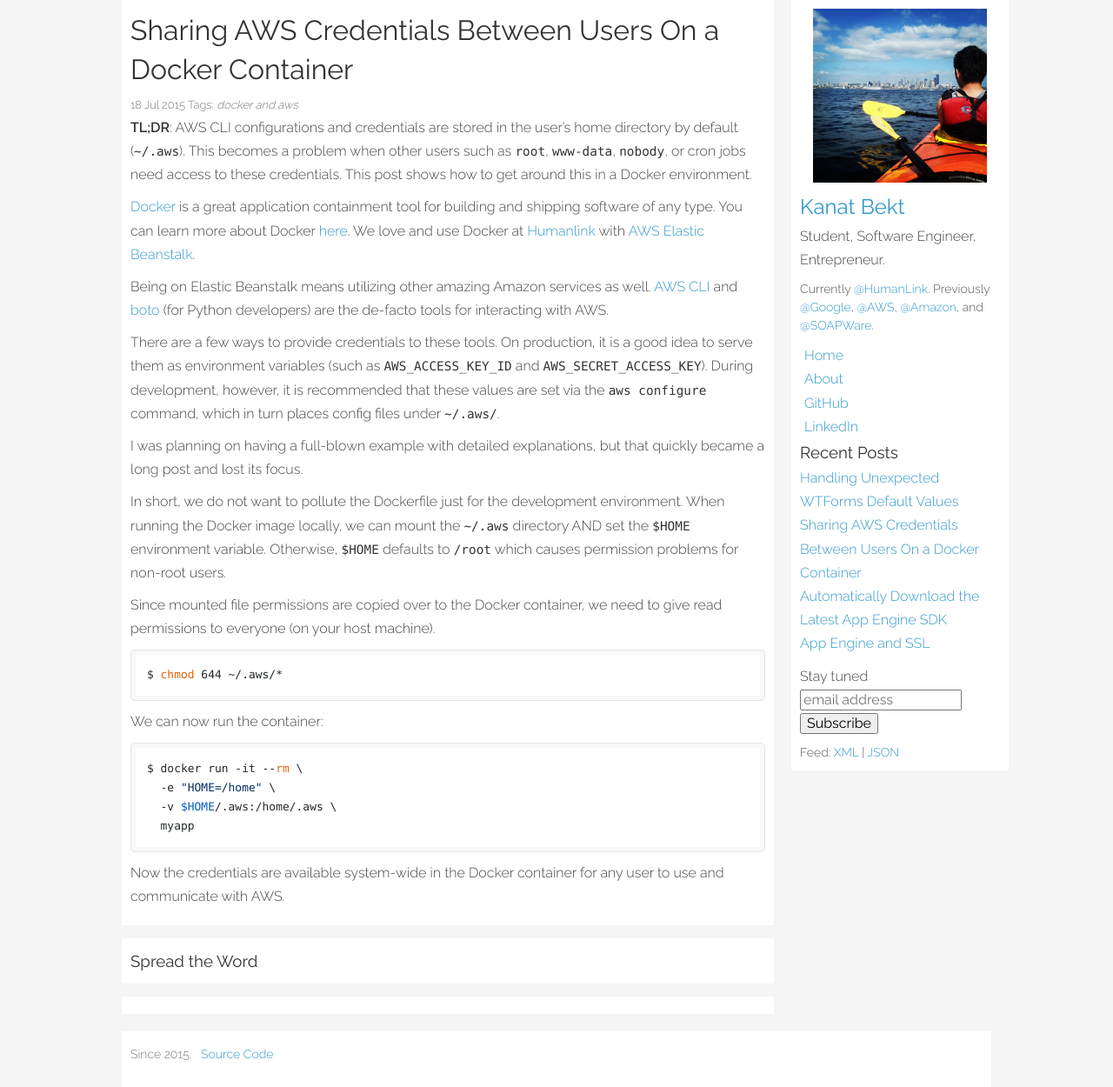
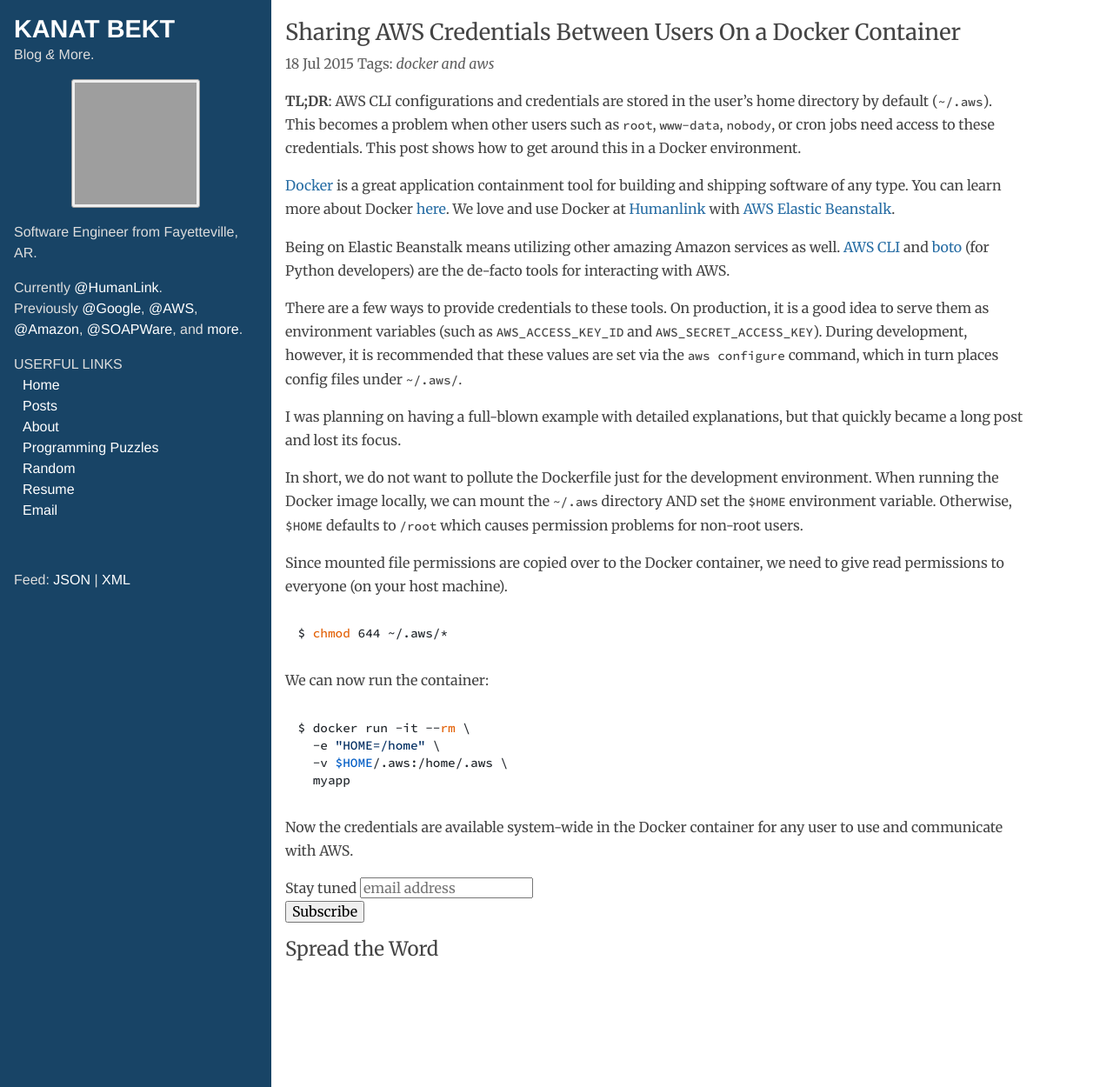
Before and after one commit to Bekt/bekt.net, a Jekyll site: the page built from _posts/2015-07-18-docker-aws-credentials.md, in a window 1280 px wide and 1250 px high. Shown: the whole window at 87% size. Built offline with Jekyll 4.4.1, drawn with Linux system fonts in a browser that asks for light colours; nearby versions of some CDN libraries; some web fonts are replaced; comment, search, counter and statistics services are not loaded; grey boxes are pictures that could not be loaded.

Commit message:
Quick redesign.

```diff
--- a/_config.yml
+++ b/_config.yml
@@ -2,7 +2,7 @@ safe: true
 source: .
 destination: ./_site
 lsi: false
-paginate: 6
+paginate: 1000
 pygments: true
 permalink: /b/:title
 baseurl: "http://bekt.github.io"
--- a/_layouts/default.html
+++ b/_layouts/default.html
@@ -1,94 +1,102 @@
 <!doctype html>
-<html>
+<html lang="en">
 <head>
+  <title>{{ page.title }} | Kanat Bekt</title>
   <meta charset="utf-8">
   <meta http-equiv="X-UA-Compatible" content="IE=edge,chrome=1">
-    <meta name="viewport" content="width=device-width, initial-scale=1">
-    <title>{{ page.title }} | Kanat Bekt</title>
-    <link rel="stylesheet" href="//cdnjs.cloudflare.com/ajax/libs/normalize/3.0.3/normalize.min.css">
-    <link rel="stylesheet" href="/stylesheets/styles.css">
+  <meta name="viewport" content="width=device-width, initial-scale=1.0">
+  <meta name="description" content="">
+
+  <link rel="stylesheet" href="https://cdnjs.cloudflare.com/ajax/libs/normalize/3.0.3/normalize.min.css">
+  <link rel="stylesheet" href="/stylesheets/style.css">
+  <link rel="stylesheet" href="//cdnjs.cloudflare.com/ajax/libs/highlight.js/8.5/styles/github.min.css">
+
   <!--[if lt IE 9]>
-    <script src="//cdnjs.cloudflare.com/ajax/libs/html5shiv/3.7.2/html5shiv.min.js"></script>
+      <script src="http://cdnjs.cloudflare.com/ajax/libs/html5shiv/3.7/html5shiv.js"></script>
   <![endif]-->
-    <link rel="stylesheet" href="//cdnjs.cloudflare.com/ajax/libs/highlight.js/8.5/styles/github.min.css">
+
   <script src="//cdnjs.cloudflare.com/ajax/libs/highlight.js/8.5/highlight.min.js"></script>
   <script>hljs.initHighlightingOnLoad();</script>
+
+  <link href="//cdn-images.mailchimp.com/embedcode/slim-081711.css" rel="stylesheet" type="text/css">
+
+  <!-- MailChimp -->
+  <style type="text/css">
+    #mc_embed_signup{}
+  </style>
 </head>
+<body>
+  <div id="sidebar">
+    <div class="logo">
+      <h1><a href="/">Kanat Bekt</a></h1>
+      <span>Blog <em>&</em> More.</span>
+    </div>
 
-  <body>
-  <div class="wrapper">
+    <div class="logo-mobile">
+      <h1 class="hamburger">
+        <a href="#" id="hamburger"> &#x25BC; Kanat Bekt</a>
+      </h1>
+    </div>
 
-    <div class="row">
+    <section>
+      <div class="intro">
+        <p>
+          <img class="pic" src="//avatars2.githubusercontent.com/u/1221480?s=140" alt="Kanat Bekt"/>
+        </p>
+        <p>Software Engineer from Fayetteville, AR.</p>
 
-      <header>
-        <div class="about">
-          <div class="logo">
-            <a href="/"><img src="{{ site.baseurl }}/pic.jpg" alt="logo" /></a>
-          </div>
-          <h2><a href="{{ site.baseurl }}/">Kanat Bekt</a></h2>
-          <p>Student, Software Engineer, Entrepreneur.</p>
-          <p class="small">Currently <a href="https://www.humanlink.co/">@HumanLink</a>.
+        <p>Currently <a href="https://humanlink.co/">@HumanLink</a>.<br>
             Previously
-            <a href="http://www.google.com/insidesearch/features/search/knowledge.html">@Google</a>,
+            <a href="https://developers.google.com/knowledge-graph/">@Google</a>,
             <a href="http://aws.amazon.com/documentation/silk/">@AWS</a>,
             <a href="https://payments.amazon.com/">@Amazon</a>,
-            and <a href="https://myhealthware.com/">@SOAPWare</a>.</p>
+            <a href="https://myhealthware.com/">@SOAPWare</a>,
+            and <a href="/about">more</a>.</p>
+      </div>
+
+      <div class="links">
+        <span>Userful Links</span>
         <ul>
           <li><a href="/">Home</a></li>
+          <li><a href="http://csce.uark.edu/~bektemir/">Posts</a></li>
           <li><a href="http://csce.uark.edu/~bektemir/">About</a></li>
-            <li><a href="https://github.com/Bekt">GitHub</a></li>
-            <li><a href="https://www.linkedin.com/in/bektemirov">LinkedIn</a></li>
+          <li><a href="/puzzles">Programming Puzzles</a></li>
+          <li><a href="#">Random</a></li>
+          <li><a href="https://dl.dropboxusercontent.com/u/49883556/kanat_bektemirov_resume.pdf">Resume</a></li>
+          <li><a href="mailto:bekt17+blog@gmail.com">Email</a></li>
+        </ul>
+        <ul class="social">
+          <li><a href="https://github.com/Bekt" class="entypo-github" title="@Bekt on GitHub"></a></li>
+          <li><a href="https://www.linkedin.com/in/bektemirov" class="entypo-linkedin" title="Kanat Bektemirov on LinkedIn"></a></li>
+          <li><a href="https://twitter.com/presidentkanat" class="entypo-twitter" title="@PresidentKanat on Twitter"></a></li>
         </ul>
       </div>
 
-        <div class="recent-posts">
-          <h3>Recent Posts</h3>
-          {% for post in site.posts limit: 10 %}
-            <div><a href="{{ site.baseurl }}{{ post.url }}">{{ post.title }}</a></div>
-          {% endfor %}
-
-          <!-- Begin MailChimp Signup Form -->
-          <link href="//cdn-images.mailchimp.com/embedcode/slim-081711.css" rel="stylesheet" type="text/css">
-          <style type="text/css">
-          	#mc_embed_signup{background:#fff; clear:left; margin: 10px 0;}
-          	/* Add your own MailChimp form style overrides in your site stylesheet or in this style block.
-          	   We recommend moving this block and the preceding CSS link to the HEAD of your HTML file. */
-          </style>
-          <div id="mc_embed_signup">
-          <form action="//github.us10.list-manage.com/subscribe/post?u=26cc9eeb2e8cbe6309acb45a4&amp;id=ba2221e1ab" method="post" id="mc-embedded-subscribe-form" name="mc-embedded-subscribe-form" class="validate" target="_blank" novalidate>
-              <div id="mc_embed_signup_scroll">
-          	<label for="mce-EMAIL">Stay tuned</label>
-          	<input type="email" value="" name="EMAIL" class="email" id="mce-EMAIL" placeholder="email address" required>
-              <!-- real people should not fill this in and expect good things - do not remove this or risk form bot signups-->
-              <div style="position: absolute; left: -5000px;"><input type="text" name="b_26cc9eeb2e8cbe6309acb45a4_ba2221e1ab" tabindex="-1" value=""></div>
-              <div class="clear"><input type="submit" value="Subscribe" name="subscribe" id="mc-embedded-subscribe" class="button"></div>
-              </div>
-          </form>
-          </div>
-          <!--End mc_embed_signup-->
-
-          <div class="small">
-            Feed: <a href="{{ site.baseurl }}/feed.xml">XML</a>
-                | <a href="{{ site.baseurl }}/feed.json">JSON</a></div>
+      <div>
+        <p>Feed: <a href="{{ site.baseurl }}/feed.json">JSON</a>
+            | <a href="{{ site.baseurl }}/feed.xml">XML</a>
+        </p>
       </div>
 
-      </header>
-
-      <main>
-        <div class="content">
-          {{ content }}
-        </div>
-      </main>
+    </section>
 
   </div>
 
-    <footer>
-      <p>Since 2015. &nbsp; <a href="https://github.com/Bekt/bekt.github.io">Source Code</a></p>
-    </footer>
-
+  <div id="content">
+    <main>{{ content }}</main>
   </div>
 
+  <script>
+    var sidebar = document.getElementById('sidebar');
+    document.getElementById('hamburger').onclick = function() {
+      if (sidebar.className === 'mobile-visible') {
+        sidebar.className = '';
+      } else {
+        sidebar.className = 'mobile-visible';
+      }
+    };
+  </script>
+
   {% include ganalytics.html %}
-
 </body>
 </html>
--- a/_layouts/post.html
+++ b/_layouts/post.html
@@ -2,14 +2,30 @@
 layout: default
 comments: true
 ---
-<article>
-  <div id="post">
-    <h1 class="title">{{ page.title }}</h1>
-    <span class="post-info">{{ page.date | date_to_string }}
-      Tags: <i>{{ page.tags | array_to_sentence_string }}</i></span>
+<article class="post">
+  <h1 class="title">{{ page.title }}</h1>
+  <span class="info">
+    {{ page.date | date_to_string }}
+    Tags: <i>{{ page.tags | array_to_sentence_string }}</i></span>
+
+  <div class="post-content">
     {{ content }}
   </div>
 </article>
+
+<!-- Begin MailChimp Signup Form -->
+<div id="mc_embed_signup">
+<form action="//github.us10.list-manage.com/subscribe/post?u=26cc9eeb2e8cbe6309acb45a4&amp;id=ba2221e1ab" method="post" id="mc-embedded-subscribe-form" name="mc-embedded-subscribe-form" class="validate" target="_blank" novalidate>
+  <div id="mc_embed_signup_scroll">
+    <label for="mce-EMAIL">Stay tuned</label>
+    <input type="email" value="" name="EMAIL" class="email" id="mce-EMAIL" placeholder="email address" required>
+    <!-- real people should not fill this in and expect good things - do not remove this or risk form bot signups-->
+    <div style="position: absolute; left: -5000px;"><input type="text" name="b_26cc9eeb2e8cbe6309acb45a4_ba2221e1ab" tabindex="-1" value=""></div>
+    <div class="clear"><input type="submit" value="Subscribe" name="subscribe" id="mc-embedded-subscribe" class="button"></div>
+  </div>
+</form>
+</div>
+<!--End mc_embed_signup-->
 
 <section>
   <div class="shares">
--- /dev/null
+++ b/_sass/base.scss
@@ -0,0 +1,92 @@
+@import url(//fonts.googleapis.com/css?family=Merriweather:400,400italic,700&family=Source+Code+Pro:500);
+
+
+$body-color: #444;
+$sidebar-width: 280px;
+$sidebar-color: #184466;
+$link-color: lighten($sidebar-color, 15%);
+$font-size: 16px;
+
+$mobile: 48em;
+
+html, body {
+  width: 100%;
+  height: 100%;
+  -moz-osx-font-smoothing: grayscale !important;
+  -webkit-font-smoothing: antialiased !important;
+  text-rendering: optimizeLegibility !important;
+}
+
+a, a:focus, a:hover, a:visited, a:active {
+  color: $link-color;
+  text-decoration: none;
+}
+
+a:focus, a:hover {
+  text-decoration: underline;
+}
+
+h1, h2, h3, h4, h5, h6 { font-weight: 700; margin: 10px 0; }
+h1 { font-size: $font-size * 1.8; }
+h2 { font-size: $font-size * 1.6; }
+h3 { font-size: $font-size * 1.4; }
+h4 { font-size: $font-size * 1.2; }
+h5 { font-size: $font-size; }
+h6 { font-size: $font-size * 0.8; }
+
+p { margin: 1em 0; }
+
+
+body {
+  font-family: "Merriweather", "Georgia", serif;
+  color: $body-color;
+  font-weight: 400;
+  font-size: $font-size;
+  background-color: #fff;
+  line-height: 1.5;
+}
+
+#content {
+  padding: 1em;
+  max-width: 850px;
+  line-height: 1.7;
+}
+
+#sidebar {
+  font-family: "Helvetica", "Arial", sans-serif;
+  width: $sidebar-width;
+  padding: 1em;
+  position: fixed;
+  top: 0;
+  left: 0;
+  bottom: 0;
+  color: #ddd;
+  background: $sidebar-color;
+  overflow-y: auto;
+  -webkit-overflow-scrolling: touch;
+}
+
+@media (min-width: $mobile) {
+  #content {
+    padding-left: $sidebar-width + (3*16);
+  }
+  .logo-mobile {
+    display: none;
+  }
+}
+
+@media (max-width: $mobile) {
+  #sidebar {
+    margin-left: 0;
+    position: relative;
+    width: 100%;
+    display: block;
+
+    &:not(.mobile-visible) section {
+        display: none;
+    }
+  }
+  .logo {
+    display: none;
+  }
+}
--- /dev/null
+++ b/_sass/posts.scss
@@ -0,0 +1,32 @@
+.posts-list {
+  li {
+    margin-bottom: 1em;
+  }
+
+  .title {
+    font-size: $font-size * 1.4;
+    font-weight: 400;
+    margin-bottom: 0;
+
+    &:first-of-type {
+      margin-top: 0;
+    }
+  }
+
+  .info {
+    color: lighten($body-color, 10%);
+  }
+}
+
+.post {
+  .title {
+    font-size: $font-size * 1.6;
+    font-weight: 400;
+    margin-top: 0;
+    margin-bottom: 0;
+  }
+
+  .info {
+    color: lighten($body-color, 10%);
+  }
+}
--- /dev/null
+++ b/_sass/reset.scss
@@ -0,0 +1,47 @@
+/* http://meyerweb.com/eric/tools/css/reset/
+   v2.0 | 20110126
+   License: none (public domain)
+*/
+
+html, body, div, span, applet, object, iframe,
+h1, h2, h3, h4, h5, h6, p, blockquote, pre,
+a, abbr, acronym, address, big, cite, code,
+del, dfn, em, img, ins, kbd, q, s, samp,
+small, strike, strong, sub, sup, tt, var,
+b, u, i, center,
+dl, dt, dd, ol, ul, li,
+fieldset, form, label, legend,
+table, caption, tbody, tfoot, thead, tr, th, td,
+article, aside, canvas, details, embed,
+figure, figcaption, footer, header, hgroup,
+menu, nav, output, ruby, section, summary,
+time, mark, audio, video {
+	margin: 0;
+	padding: 0;
+	border: 0;
+	font-size: 100%;
+	vertical-align: baseline;
+}
+/* HTML5 display-role reset for older browsers */
+article, aside, details, figcaption, figure,
+footer, header, hgroup, menu, nav, section {
+	display: block;
+}
+body {
+	line-height: 1;
+}
+ol, ul {
+	list-style: none;
+}
+blockquote, q {
+	quotes: none;
+}
+blockquote:before, blockquote:after,
+q:before, q:after {
+	content: '';
+	content: none;
+}
+table {
+	border-collapse: collapse;
+	border-spacing: 0;
+}
--- /dev/null
+++ b/_sass/sugar.scss
@@ -0,0 +1,82 @@
+@import "base";
+
+#sidebar {
+  a {
+    color: #fff;
+    text-decoration: none;
+  }
+  a:focus, a:hover {
+    text-decoration: underline;
+  }
+}
+
+#content {
+  h1, h2, h3, h4, h5, h6 { font-weight: 400; }
+}
+
+.pic {
+  display: block;
+  margin-left: auto;
+  margin-right: auto;
+  padding: 3px;
+  background-color: #eee;
+  border: 1px solid #999;
+  border-radius: 3px;
+}
+
+.logo, .logo-mobile {
+  h1 {
+    color: #fff;
+    text-transform: uppercase;
+    margin: 0;
+    line-height: 1.2;
+
+    a {
+      &:hover {
+        color: #eee !important;
+      }
+      &:hover, &:focus {
+        text-decoration: none !important;
+      }
+    }
+  }
+}
+
+.logo-mobile {
+  .hamburger a {
+    color: #fff;
+    display: block;
+  }
+}
+
+.links {
+  span { text-transform: uppercase; }
+
+  ul {
+    list-style: none;
+    margin-left: 10px;
+  }
+
+  .social {
+    margin: 1em 0;
+    margin-left: 10px;
+    li {
+      display: inline-block;
+      font-size: $font-size * 2;
+      padding: 0 5px;
+      transition: all 0.1s ease;
+
+      a, a:hover, a:focus { text-decoration: none !important; }
+      a:hover, a:focus {
+        font-weight: bold !important;
+        color: #F0DE41 !important;
+      }
+    }
+  }
+}
+
+pre, code {
+  font-size: $font-size * 0.9;
+  font-family: "Source Code Pro", "lucida console", monospace;
+  line-height: 1.4;
+}
--- /dev/null
+++ b/stylesheets/style.scss
@@ -0,0 +1,13 @@
+---
+# Ensure Jekyll reads the file to be transformed into CSS.
+# Only main files contain this front matter, not partials.
+---
+@import url(//weloveiconfonts.com/api/?family=entypo);
+/* entypo */
+[class*="entypo-"]:before {
+  font-family: 'entypo', sans-serif;
+}
+
+@import "reset";
+@import "sugar";
+@import "posts";
--- a/stylesheets/styles.css
+++ /dev/null
@@ -1,195 +0,0 @@
-@import url(//fonts.googleapis.com/css?family=Raleway:300,400,600);
-
-html {
-  font-size: 62.5%;
-  background-color: #f5f5f5;
-  margin:0;
-  padding:0;
-  height: 100%;
-}
-
-body {
-  padding:0;
-  margin:0;
-  font: 1.6em Raleway, "Helvetica Neue", Helvetica, Arial, sans-serif;
-  line-height: 1.7;
-  font-weight: 300;
-  color:#444;
-}
-
-h1, h2, h3, h4, h5, h6 {
-  color:#333;
-  margin: 3px 0;
-  font-weight: 400;
-  line-height: 1.4;
-}
-
-p, ul, ol, table, pre, dl {
-  margin:0 0 10px;
-}
-
-a {
-  color: #39c;
-  text-decoration: none;
-}
-
-blockquote {
-  border-left:1px solid #e5e5e5;
-  margin:0;
-  padding:0 0 0 10px;
-  font-style:italic;
-}
-
-code, pre {
-  font-family: Monaco, Bitstream Vera Sans Mono, Lucida Console, Terminal;
-  color:#333;
-  font-size: 90%;
-}
-
-pre {
-  padding: 5px;
-  background: #f8f8f8;
-  border-radius:5px;
-  border:1px solid #e5e5e5;
-  overflow-x: auto;
-}
-
-img {
-  max-width:100%;
-  vartical-align: middle;
-}
-
-strong {
-  color: #333;
-  font-weight:600;
-}
-
-small {
-  font-size:11px;
-}
-
-h1.title {
-  font-size: 3.2rem;
-}
-
-.wrapper {
-  position: relative;
-  width: 1000px;
-  max-width: 1000px;
-  margin: 0 auto;
-  box-sizing: border-box;
-}
-
-.row:after {
-  content: "";
-  display: table;
-  clear: both;
-}
-
-header, article, footer,
-.comments, .shares {
-  box-sizing: border-box;
-  background-color: #fff;
-  padding: 10px;
-}
-
-header {
-  position: fixed;
-  top: 0;
-  margin-left: 770px;
-  width: 250px;
-}
-
-main {
-  width: 750px;
-}
-
-article, .shares, .comments {
-  margin-bottom: 15px;
-}
-
-footer {
-  margin-top: 5px;
-  padding: 15px 10px;
-  color: #777;
-  font-size: 1.4rem;
-}
-
-.logo {
-  text-align: center;
-}
-
-.logo img {
-  max-width: 200px;
-}
-
-.post-info {
-  color: #777;
-  font-size: 1.3rem;
-}
-
-.post-card {
-}
-
-.pagination {
-  padding: 10px 0;
-  text-align: center;
-}
-
-.small {
-  font-size: 1.4rem;
-  color: #555;
-  line-height: 1.5;
-}
-
-.about ul {
-  list-style: none;
-  margin: 0;
-  padding: 0 5px;
-}
-
-.shares {
-}
-
-.text-center {
-  text-align: center;
-}
-
-@media print, screen and (max-width: 800px) {
-  body {
-    word-wrap: break-word;
-  }
-
-  div.wrapper {
-    width: auto;
-    margin: 0;
-  }
-
-  header {
-    position: static;
-    margin-left: 0;
-    width: auto;
-    background-color: #f5f5f5;
-    text-align: center;
-  }
-
-  header .about li {
-    display: inline;
-    padding: 0 5px;
-  }
-
-  header .recent-posts {
-    display: none;
-  }
-
-  main {
-    width: auto;
-  }
-
-}
-
-@media print, screen and (max-width: 480px) {
-  header .logo {
-    display: none;
-  }
-}
```
Also changed, not shown: _includes/pagination.html (deleted, +0 -25 lines), index.html (+8 -11 lines). Lines whose indentation alone changed are shown as unchanged.
